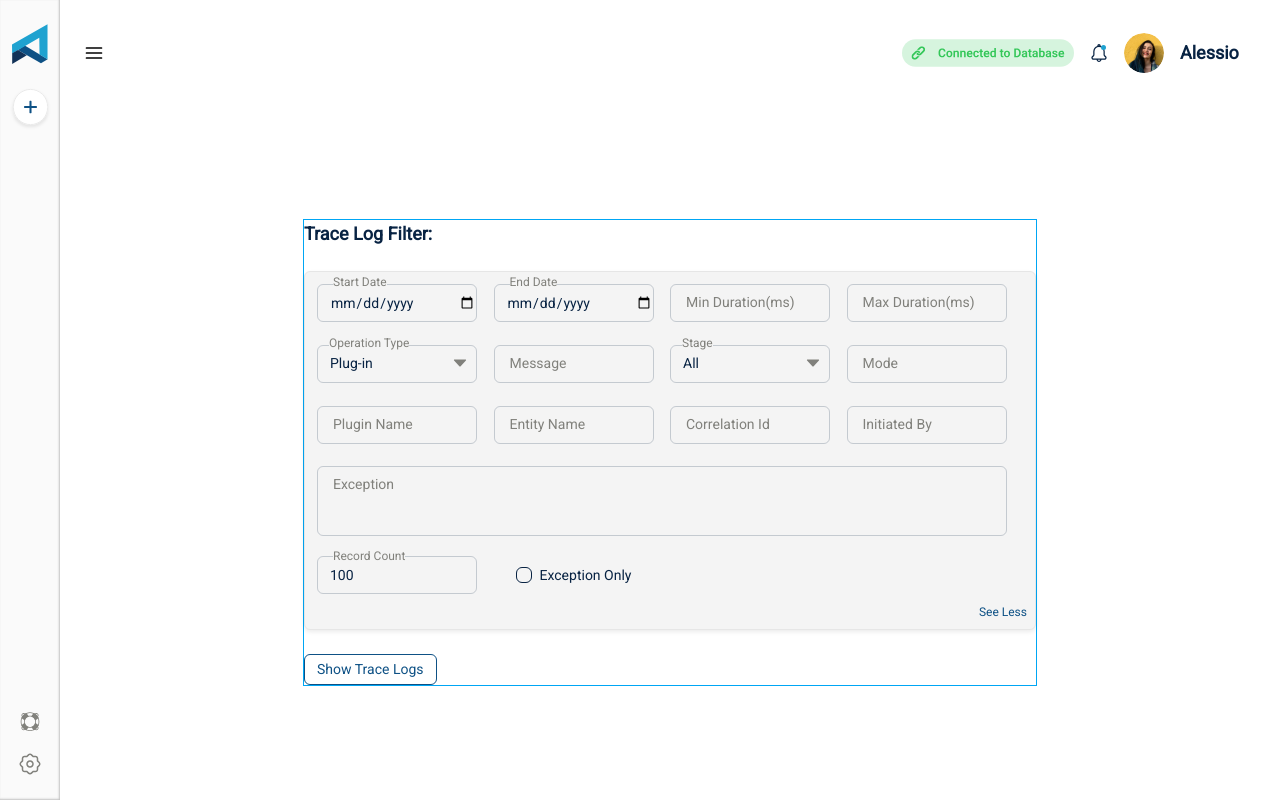
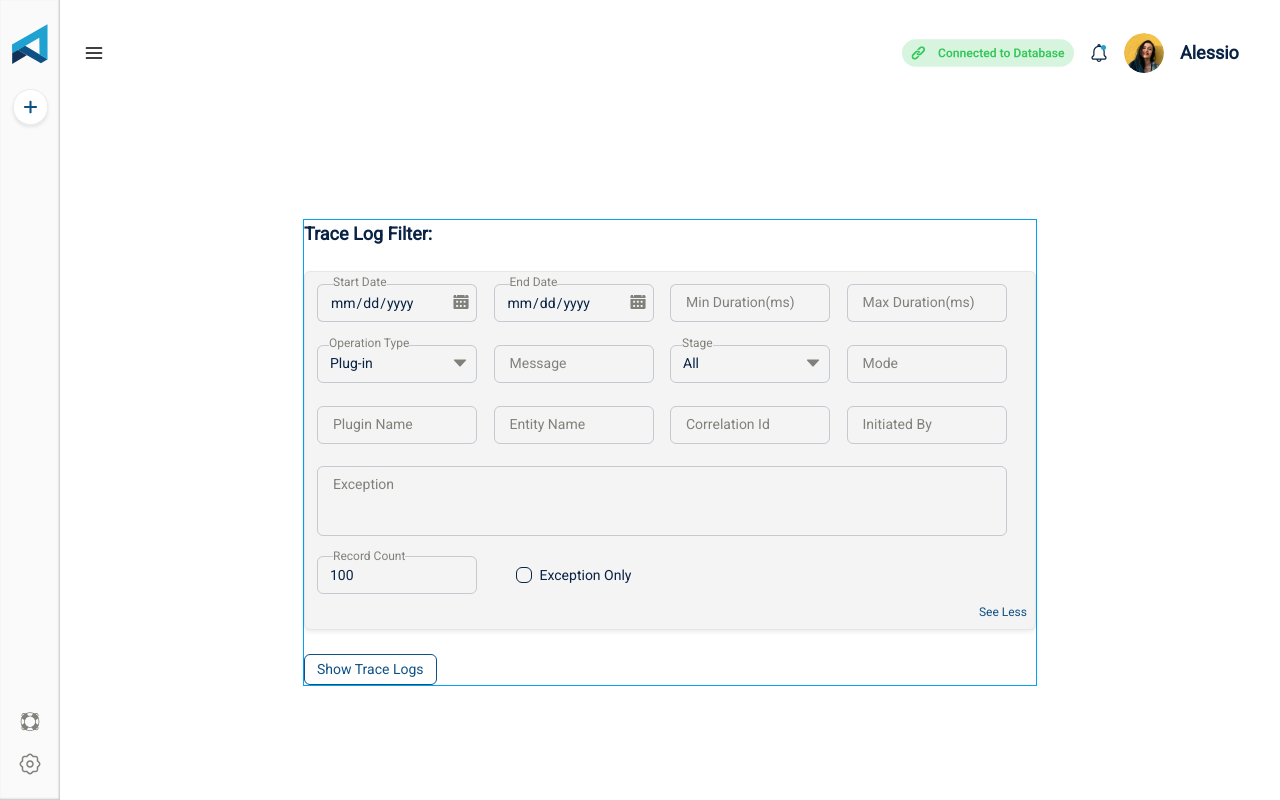
Before and after one commit to Harsh-Panghal/React_Project, a React (Vite) app in the folder PowerMakerAi/: page / in a window 1280 px wide. Built offline with nearby package versions, Linux system fonts and the light colour scheme.

Commit message:
log-filter-table-done

```diff
--- a/PowerMakerAi/index.css
+++ b/PowerMakerAi/index.css
@@ -11,6 +11,22 @@ input::-webkit-outer-spin-button {
 input[type="number"] {
   -moz-appearance: textfield;
 }
+/* Restore number steppers ONLY for .with-stepper input */
+input.with-stepper::-webkit-inner-spin-button,
+input.with-stepper::-webkit-outer-spin-button {
+  -webkit-appearance: auto;
+  margin: 0;
+}
+
+input.with-stepper {
+  background-color: #F4F4F4;
+  -moz-appearance: number-input;
+}
+input[type="date"]::-webkit-calendar-picker-indicator {
+  opacity: 0;
+  cursor: pointer;
+}
+
 
 *{
     box-sizing: border-box;
--- a/PowerMakerAi/src/components/MainContent.jsx
+++ b/PowerMakerAi/src/components/MainContent.jsx
@@ -5,6 +5,7 @@ import PromptInputArea from './PromptInputArea';
 import ChatPage from './ChatPage'; // Import the ChatPage>
 import moreIcon from '../assets/more-icon.svg';
 import plugInIcon from '../assets/plugin-icon.svg';
+import calenderICon from '../assets/calender-icon.svg';
 
 
 
@@ -79,25 +80,31 @@ const MainContent = ({ onToggleSidebar, onToggleProfileCard, issidebar2Visible,
     ${isSeeLessClicked ? 'h-[153px] overflow-hidden gap-y-8' : 'h-[359px]'}
     bg-[#F4F4F4] shadow-[0px_2px_4px_0px_#00000014] !px-3 !py-3
     grid grid-cols-[repeat(4,_minmax(100px,_1fr))] `}>
-              <div className="startdate relative w-[160px] h-[38px] ">
+              <div className="startdate relative w-[160px] h-[38px]">
                 <input
                   type="date"
                   id="startdate"
-                  placeholder=" "
                   value={startDate}
                   onChange={(e) => setStartDate(e.target.value)}
-                  className="peer w-full min-h-[38px] md:min-h-[38px] !pl-3 text-[#082343] text-[14px] border border-[#08234333] rounded-[6px] outline-none transition-all"
+                  className="peer w-full min-h-[38px] !pl-3 pr-8 text-[#082343] text-[14px]
+               border border-[#08234333] rounded-[6px] outline-none bg-[#F4F4F4]
+               appearance-none"
                 />
                 <label
                   htmlFor="startdate"
-                  className={`
-          absolute left-4 text-[#81817C]  bg-[#F4F4F4] transition-all duration-200 ease-in
-            ${isFilledstartDate ? 'top-[-0.7rem] text-[12px]' : 'top-2 text-[14px]'}
-            peer-focus:top-2 peer-focus:text-[14px]
-        `}
+                  className={`absolute left-4 text-[#81817C] bg-[#F4F4F4] transition-all duration-200 ease-in
+      ${isFilledstartDate ? 'top-[-0.7rem] text-[12px]' : 'top-2 text-[14px]'}
+      peer-focus:top-2 peer-focus:text-[14px]`}
                 >
                   Start Date
                 </label>
+
+                {/* Custom calendar icon */}
+                <img
+                  src={calenderICon}
+                  alt="calendar"
+                  className="absolute right-2 top-2.5 w-[16px] h-[16px] pointer-events-none"
+                />
               </div>
               <div className="enddate relative w-[160px] h-[38px]  ">
                 <input
@@ -118,16 +125,28 @@ const MainContent = ({ onToggleSidebar, onToggleProfileCard, issidebar2Visible,
                 >
                   End Date
                 </label>
+                {/* Custom calendar icon */}
+                <img
+                  src={calenderICon}
+                  alt="calendar"
+                  className="absolute right-2 top-2.5 w-[16px] h-[16px] pointer-events-none"
+                />
               </div>
               <div className="minDurartion relative w-[160px] h-[38px]  ">
                 <input
                   type="number"
                   id="minDurartion"
                   placeholder=" "
+                  step="50"
                   value={minDurartion}
                   onChange={(e) => setMinDuration(e.target.value)}
-                  className="peer w-full min-h-[38px] md:min-h-[38px] !pl-3 text-[#082343] text-[14px] border border-[#08234333] rounded-[6px] outline-none transition-all"
+                  className="with-stepper peer w-full min-h-[38px] md:min-h-[38px]
+             !pl-3 text-[#082343] text-[14px] bg-[#F4F4F4]
+             border border-[#08234333] rounded-[6px]
+             outline-none transition-all"
                 />
+
+
                 <label
                   htmlFor="minDurartion"
                   className={`
@@ -145,8 +164,9 @@ const MainContent = ({ onToggleSidebar, onToggleProfileCard, issidebar2Visible,
                   id="maxDurartion"
                   placeholder=" "
                   value={maxDurartion}
+                  step="50"
                   onChange={(e) => setMaxDuration(e.target.value)}
-                  className="peer w-full min-h-[38px] md:min-h-[38px] !pl-3 text-[#082343] text-[14px] border border-[#08234333] rounded-[6px] outline-none transition-all"
+                  className="peer with-stepper w-full min-h-[38px] md:min-h-[38px] !pl-3 text-[#082343] text-[14px] border border-[#08234333] rounded-[6px] outline-none transition-all"
                 />
                 <label
                   htmlFor="maxDurartion"
@@ -257,7 +277,7 @@ const MainContent = ({ onToggleSidebar, onToggleProfileCard, issidebar2Visible,
                   className="peer w-full min-h-[38px] md:min-h-[38px] !pl-3 text-[#082343] text-[14px] border border-[#08234333] rounded-[6px] outline-none transition-all"
                 />
                 <label
-                  htmlFor="startdate"
+                  htmlFor="plugin-name"
                   className={`
           absolute left-4 text-[#81817C]  bg-[#F4F4F4] transition-all duration-200 ease-in
           ${isFilledPluginName ? 'top-[-0.7rem] text-[12px]' : 'top-2 text-[14px]'}
@@ -393,7 +413,7 @@ const MainContent = ({ onToggleSidebar, onToggleProfileCard, issidebar2Visible,
                 <span className="absolute left-0 w-0 bottom-0 h-[1px] bg-[#0E5185] transition-all duration-300 group-hover:w-full"></span>
               </div>
             </div>
-            <button className="!mr-auto border-1 border-[#0E5185] rounded-md font-[500] !px-3 !py-1 text-[14px] text-[#0E5185] cursor-pointer">Show Trace Logs</button>
+            <button className="!mr-auto border-1 border-[#0E5185] rounded-md font-[500] !px-3 !py-1 text-[14px] text-[#0E5185] cursor-pointer hover:bg-[#a0c1daca] hover:scale-[1.01] transition-scale ease-in duration-200">Show Trace Logs</button>
 
           </div>
         </div >
```
Also changed, not shown: PowerMakerAi/src/assets/calender-icon.svg (added).
